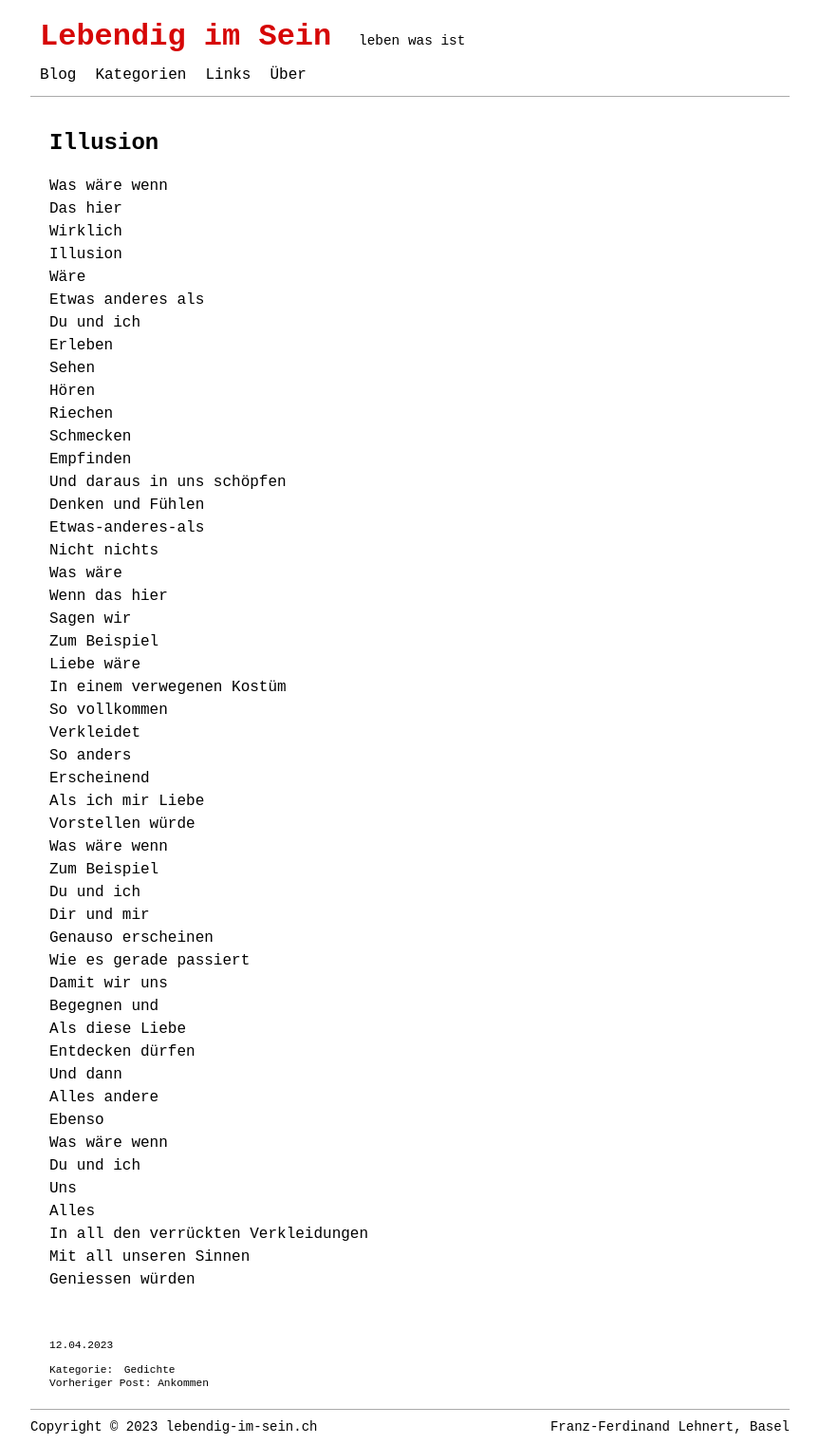
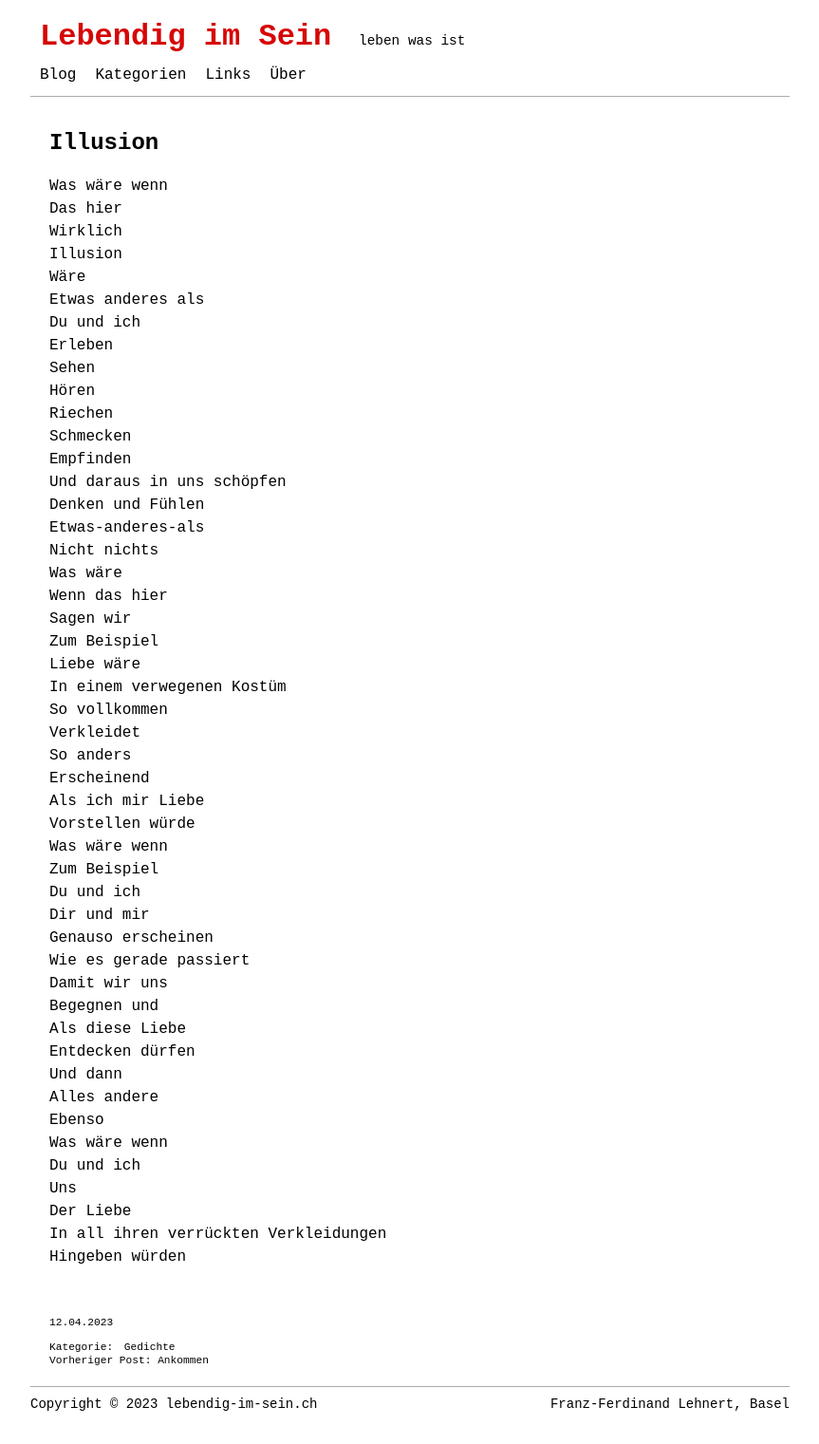
Before and after one commit to lebendigimsein/webpage, a Jekyll site: the page built from _posts/2023-04-12-illusion.markdown, in a window 1280 px wide. Shown: the whole page at 95% size, without its empty margins (208-1071 px from the left). Built offline with Jekyll 4.4.1, drawn with Linux system fonts in a browser that asks for light colours; after the commit the page ends 1497 px from its top, so only the background shows below that.

Commit message:
illusion changed

```diff
--- a/_posts/2023-04-12-illusion.markdown
+++ b/_posts/2023-04-12-illusion.markdown
@@ -52,7 +52,6 @@ Ebenso
 Was wäre wenn
 Du und ich
 Uns
-Alles
-In all den verrückten Verkleidungen
-Mit all unseren Sinnen
-Geniessen würden
+Der Liebe
+In all ihren verrückten Verkleidungen
+Hingeben würden
```
